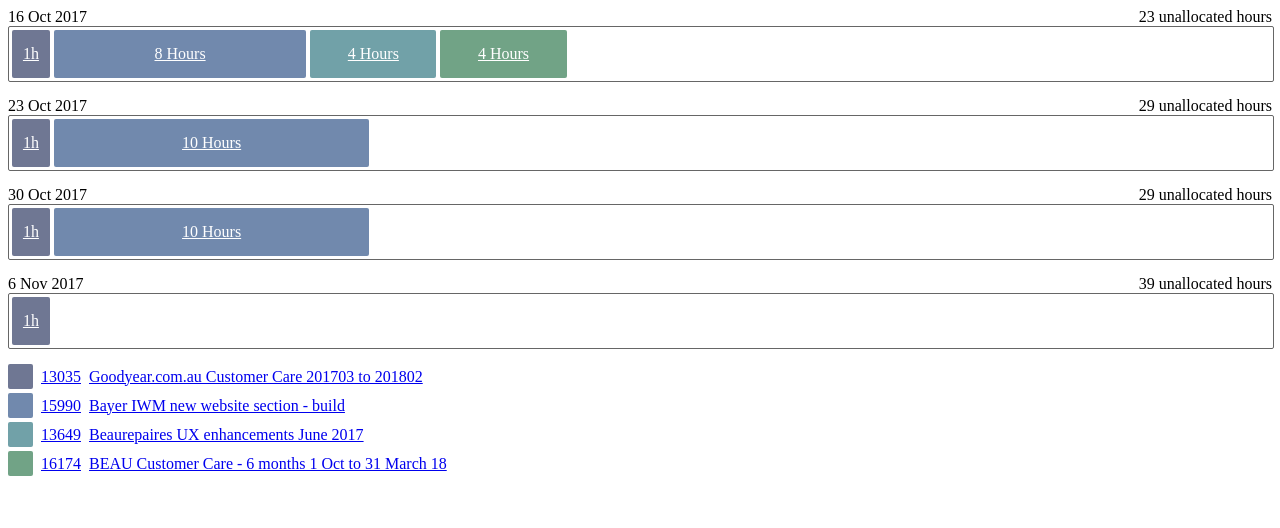
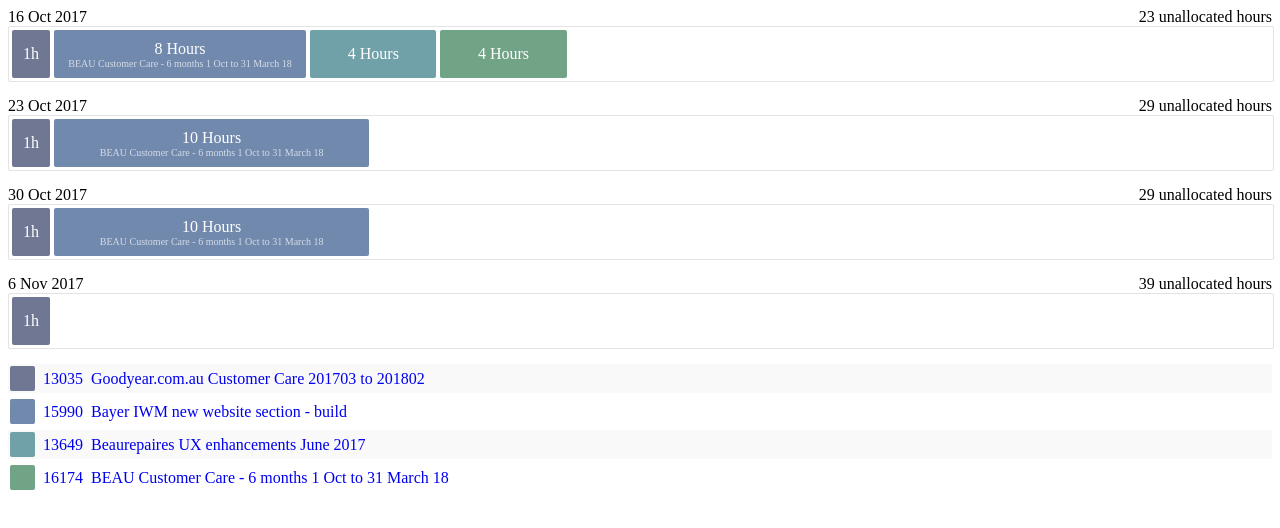
Before and after one commit to A-A-Z/react-allocation-bars, a React app: page / in a window 1280 px wide. Shown: the top 528 px of the page. Built offline with nearby package versions, Linux system fonts and the light colour scheme.

Commit message:
Updated styling

```diff
--- a/src/AllocationBars.jsx
+++ b/src/AllocationBars.jsx
@@ -176,7 +176,12 @@
                         onFocus={onBlockOver}
                         onBlur={onBlockOut}
                       >
-                        {this.formatBlockLabel(block.hours)}
+                        <div>
+                          <div className='block-hours'>{this.formatBlockLabel(block.hours)}</div>
+                          {(block.hours > 4) ? (
+                            <div className='block-job'>BEAU Customer Care - 6 months  1 Oct to 31 March 18</div>
+                          ) : ( <span /> )}
+                        </div>
                       </a>
                     )
                   })}
--- a/src/style/_allocationbars.scss
+++ b/src/style/_allocationbars.scss
@@ -1,9 +1,11 @@
 .allocation-graph {
-  $colour-border: #666;
+  $colour-border: $light-gray;
   $colour-block-text: #FFF;
-  $colour-block-default: #CCC;
-  $colour-block-highlight: #9bcef5;
-  $colour-overallocatied: #DB0000;
+  $colour-block-default: $placeholder-gray;
+  $colour-block-highlight: $color-light-blue;
+  $colour-job-highlight: rgba($color-light-blue, 0.3);
+  $colour-overallocatied: $color-red;
+  $colour-odd-row: #f9f9f9;
 
   .allocation-bar-container {
     $height: 54px;
@@ -33,6 +35,7 @@
           justify-content: center;
           margin: $spacing;
           text-align: center;
+          text-decoration: none;
           transition: all 0.5s ease;
           width: 25%;
 
@@ -41,6 +44,19 @@
           &.active {
             background-color: $colour-block-highlight !important;
             cursor: pointer;
+          }
+
+          &> div {
+            overflow: hidden;
+          }
+
+          .block-job {
+            font-size: 10px;
+            white-space: nowrap;
+            overflow: hidden;
+            text-overflow: ellipsis;
+            opacity: 0.7;
+            padding: 0 4px;
           }
         }
       }
@@ -76,13 +92,19 @@
       margin: 4px 0;
       transition: background-color 0.2s ease;
 
+      &:nth-of-type(odd) {
+        background-color: $colour-odd-row;
+      }
+
       &.active {
-        background-color: $colour-block-highlight;
+        background-color: $colour-job-highlight;
       }
 
       a {
         align-items: center;
         display: flex;
+        padding: 2px;
+        text-decoration: none;
 
         span {
           display: block;
--- /dev/null
+++ b/src/style/_vars.scss
@@ -0,0 +1,21 @@
+
+// colours from base project
+
+$color-azure:           #55acee;
+$color-purple:          #9368E9;
+$color-red:             #FB404B;
+$color-green:           #87CB16;
+$color-orange:          #FFA534;
+$color-blue:            #447DF7;
+$color-light-blue:      #55acee;
+$color-black:           #333;
+$color-bg-light-blue:   #e5f3fd;
+
+$black-color:                #333333 !default;
+$black-hr:                   #666 !default;
+
+$light-gray:                 #E3E3E3 !default;
+$medium-gray:                #DDDDDD !default;
+$placeholder-gray:           #C3C3C3 !default;
+$medium-dark-gray:           #AAAAAA !default;
+$dark-gray:                  #9A9A9A !default;
--- a/src/style/app.scss
+++ b/src/style/app.scss
@@ -1 +1,2 @@
+@import "vars";
 @import "allocationbars";
```
